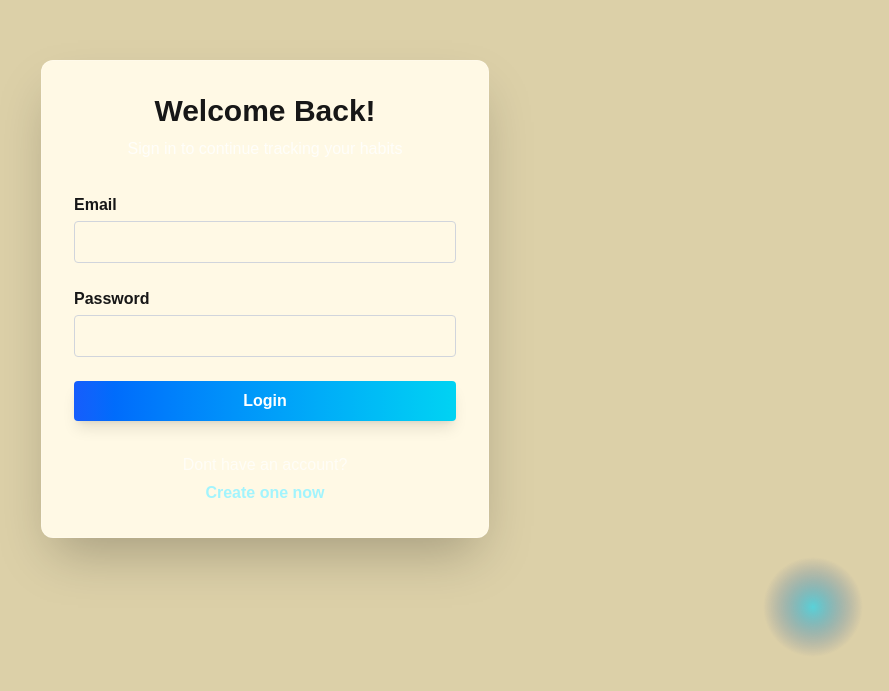
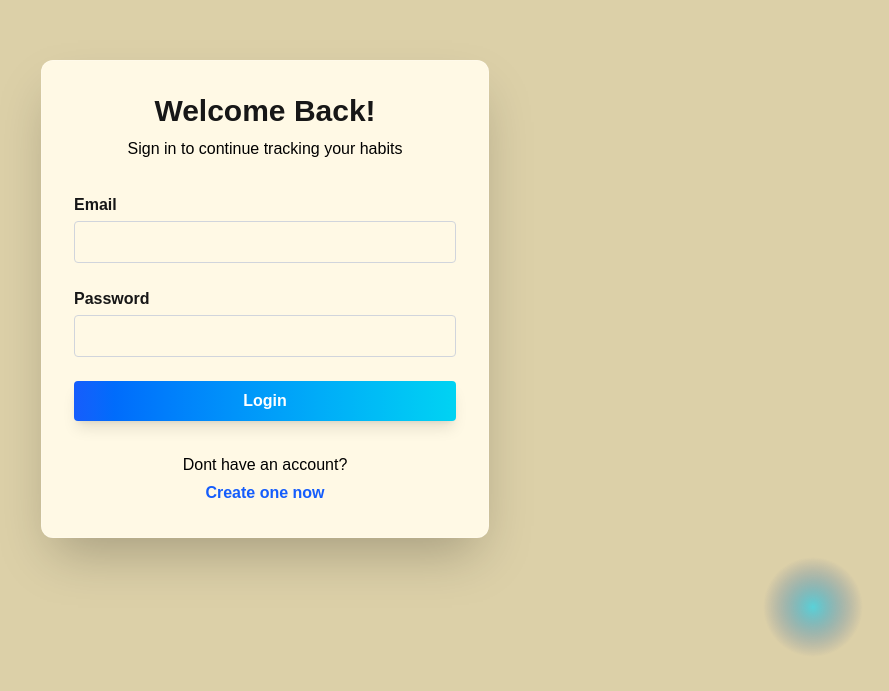
Before and after one commit to Diogojlq/habit-tracker, a Next.js app in the folder frontend/: page /login in a window 1280 px wide. Shown: the part 101-792 px from the top of the page, without its empty margins (375-1264 px from the left). Built offline with nearby package versions, Linux system fonts and the light colour scheme.

Commit message:
feat(login page): change components text color

```diff
--- a/frontend/app/login/page.tsx
+++ b/frontend/app/login/page.tsx
@@ -39,7 +39,7 @@ export default function LoginPage() {
     <main className="flex flex-col items-center justify-center min-h-screen bg-customColor3">
       <div className="w-full max-w-md p-8 rounded-xl shadow-2xl bg-customColor4 backdrop-blur border border-white/20">
         <h2 className="text-3xl font-bold text-center mb-2">Welcome Back!</h2>
-        <p className="text-center text-white/80 mb-8">Sign in to continue tracking your habits</p>
+        <p className="text-center text-black mb-8">Sign in to continue tracking your habits</p>
         <form onSubmit={handleSubmit} className="space-y-6">
           <div>
             <label htmlFor="email" className="block mb-1 font-semibold">
@@ -107,10 +107,10 @@ export default function LoginPage() {
           </p>
         )}
         <div className="mt-8 flex flex-col items-center">
-          <span className="text-white/70">Dont have an account?</span>
+          <span className="text-black">Dont have an account?</span>
           <a
             href="/register"
-            className="mt-1 text-cyan-200 hover:underline font-semibold transition"
+            className="mt-1 text-blue-600 hover:underline font-semibold transition"
           >
             Create one now
           </a>
```
